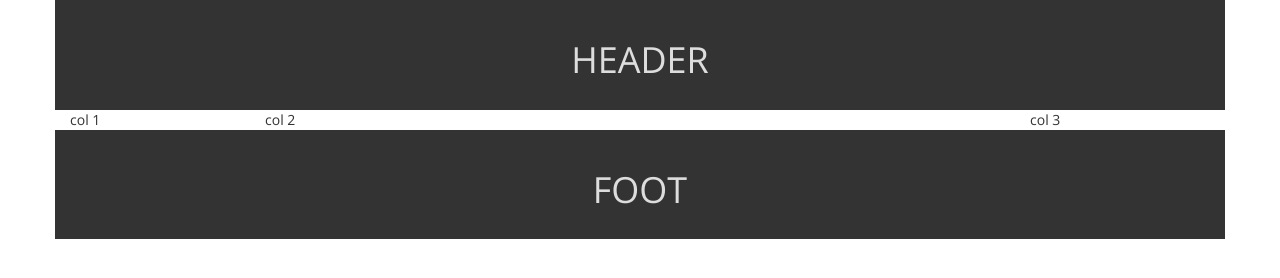
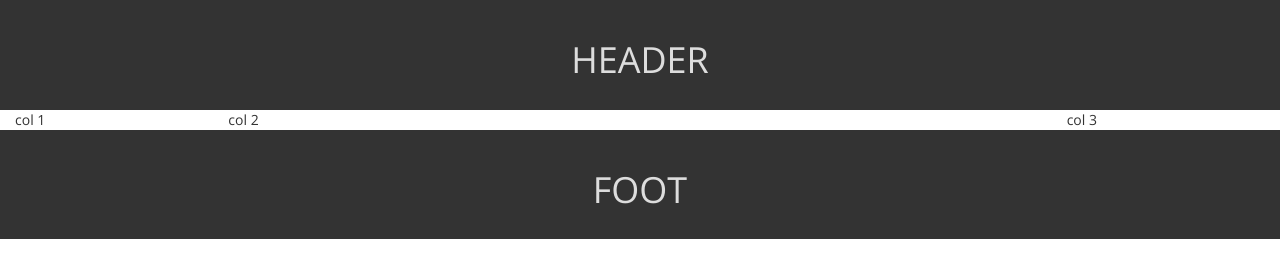
Before and after one commit to pbrianmackey/BootstrapTemplate, a website: page public/index.html in a window 1280 px wide. Drawn offline with nearby package versions, Linux system fonts and the light colour scheme; files that its build step writes are made by us from their sources.

Commit message:
use container-fluid

```diff
--- a/public/index.html
+++ b/public/index.html
@@ -5,10 +5,10 @@
   <link href="site.css" rel="stylesheet" />
 </head>
 <body>
-  <header class="container">
+  <header class="container-fluid">
     <h1>HEADER</h1>
   </header>
-  <div class="container">
+  <div class="container-fluid">
     <div class="row">
       <aside class="col-sm-2">
         col 1
@@ -21,7 +21,7 @@
       </aside>
     </div>
   </div>
-  <footer class="container">
+  <footer class="container-fluid">
     <h1>FOOT</h1>
   </footer>
 </body>
```
